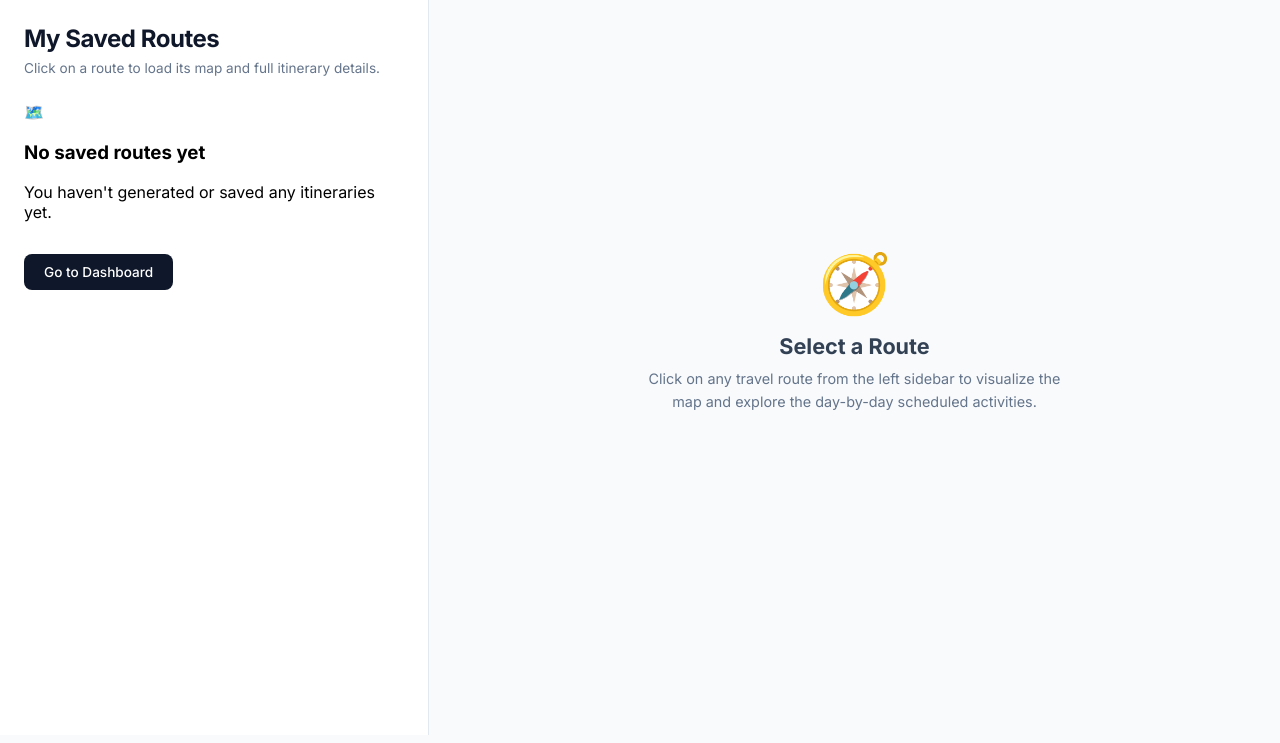
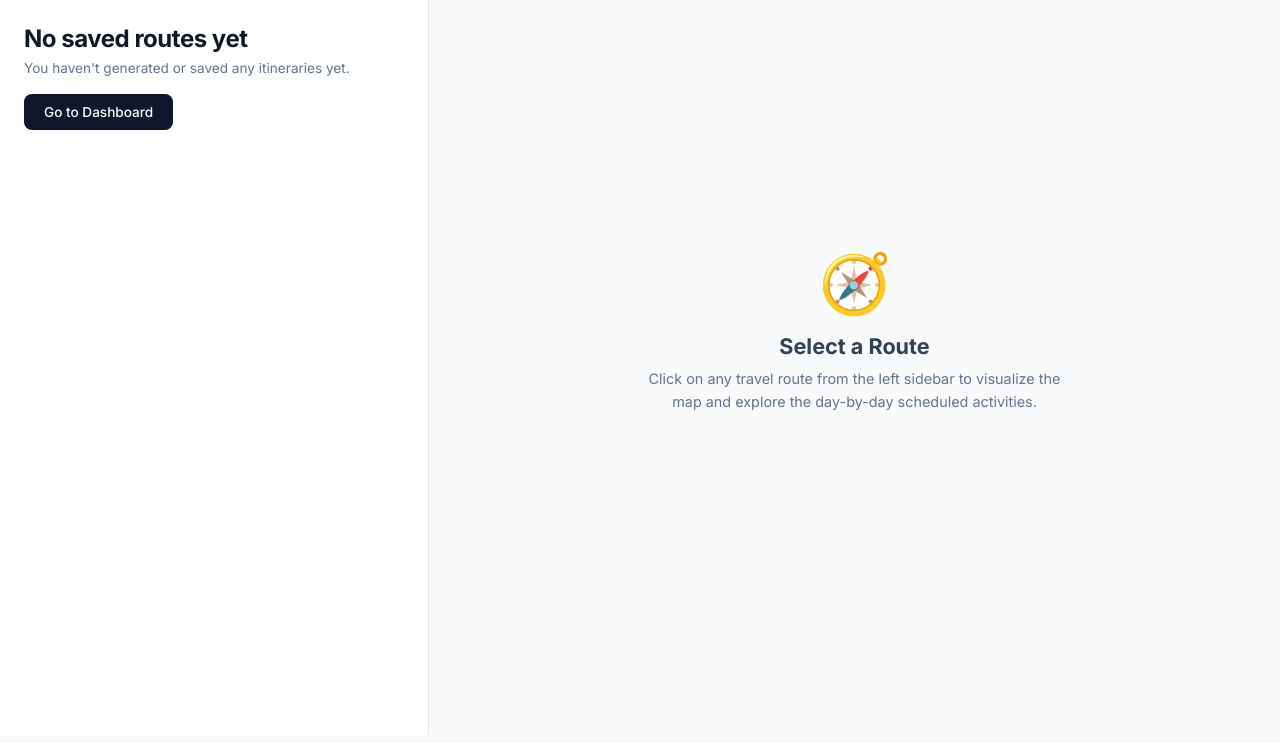
Before and after one commit to meleknurb/agentic-trip-planner, a Flask app: template templates/history.html in a window 1280 px wide. Shown: the part 57-800 px from the top of the page. Run offline with Flask 3, Linux system fonts and the light colour scheme; the template is opened without the code that fills it, so the values that code supplies are empty; the visitor is signed in with stand-in values (Sample User, id 1); some libraries are stand-ins or nearby versions.

Commit message:
refactor(history): simplify empty state using standard header layout

```diff
--- a/templates/history.html
+++ b/templates/history.html
@@ -30,6 +30,8 @@
     <div class="history-layout">
         <!-- LEFT SIDEBAR: SAVED ROUTES RECORDS LIST -->
         <div class="history-sidebar">
+            {% if itineraries %}
+                <!-- Only show header if there are saved routes -->
                 <header class="history-header">
                     <h1 class="history-title">My Saved Routes</h1>
                     <p class="history-subtitle">Click on a route to load its map and full itinerary details.</p>
@@ -52,15 +54,16 @@
                                 </div>
                             </div>
                         </div>
-                {% else %}
-                    <div class="empty-history-card">
-                        <span class="empty-emoji">🗺️</span>
-                        <h3>No saved routes yet</h3>
-                        <p>You haven't generated or saved any itineraries yet.</p>
-                        <a href="{{ url_for('dashboard') }}" class="go-dashboard-btn">Go to Dashboard</a>
-                    </div>
                     {% endfor %}
                 </div>
+            {% else %}
+                <!-- If no saved routes exist -->
+                <header class="history-header">
+                    <h1 class="history-title">No saved routes yet</h1>
+                    <p class = "history-subtitle">You haven't generated or saved any itineraries yet.</p>
+                    <a href="{{ url_for('dashboard') }}" class="go-dashboard-btn">Go to Dashboard</a>
+                </header>
+            {% endif %}
         </div>
 
         <!-- CORE GEOSPATIAL VECTOR MAP AND DETAIL TIMELINE TREE -->
```
Lines whose indentation alone changed are shown as unchanged.
